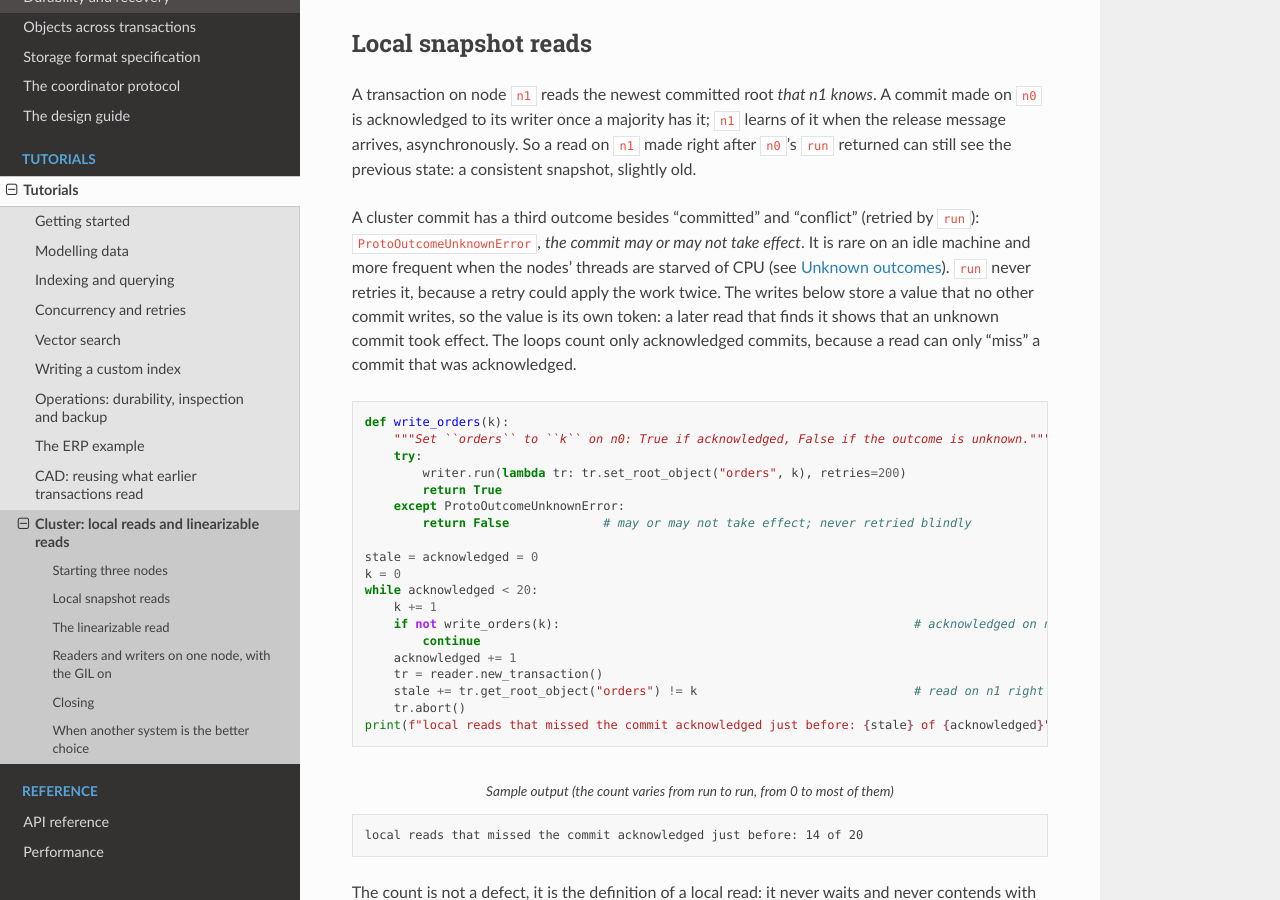
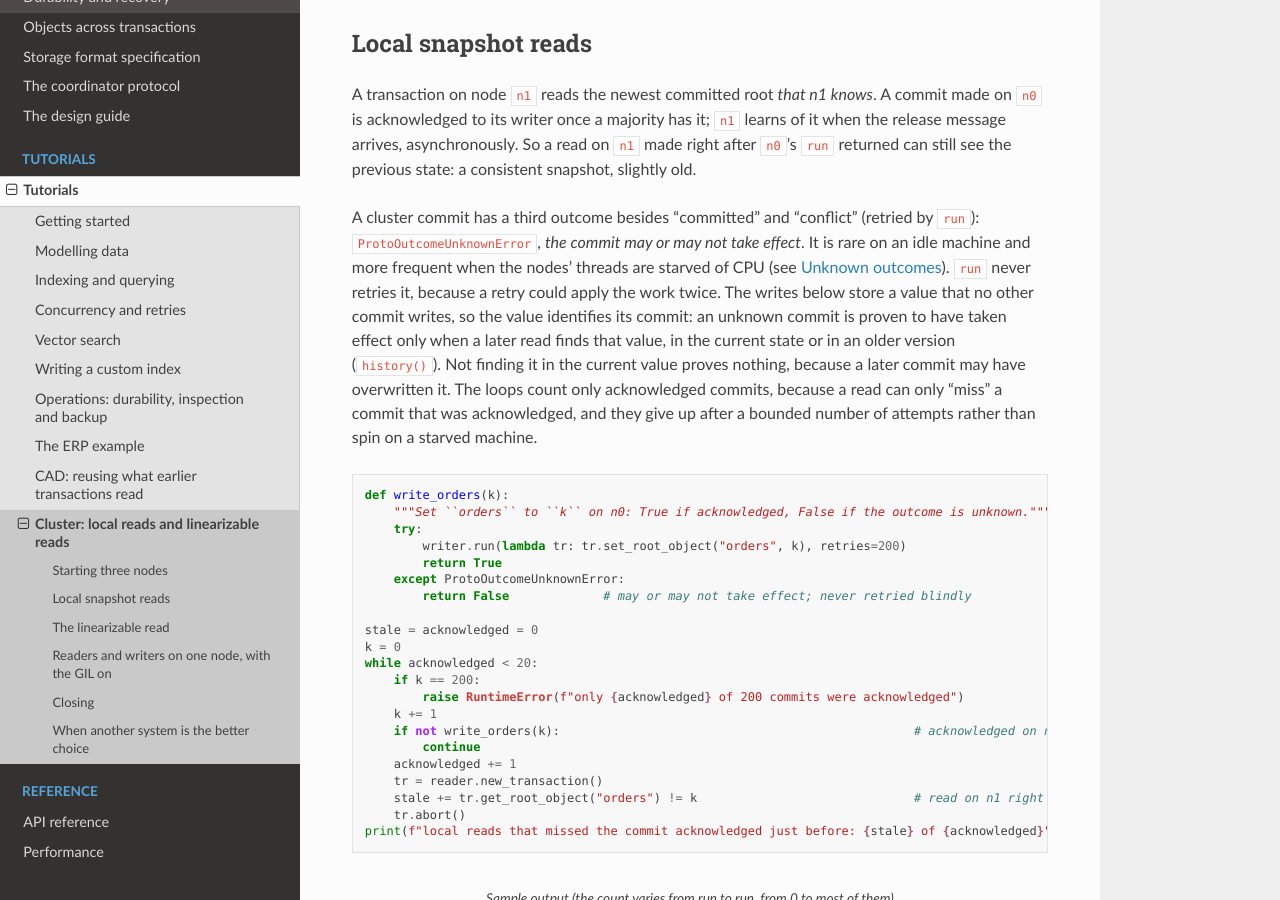
Before and after one commit to gamarino/ProtoDB, a Sphinx documentation site: the page built from docs/source/tutorials/cluster.rst, in a window 1280 px wide and 900 px high, scrolled down 1837 px. Built offline with Sphinx 7.4.7 and the Read the Docs theme 3.1.0, drawn with Linux system fonts in a browser that asks for light colours; some of the changed text lies outside the part shown.

Commit message:
Docs: cluster tutorial says what proves an unknown commit took effect; loops are bounded
Review M6 of b48e4b9: "the value is its own token" overstated what a
read proves. An unknown commit is proven to have taken effect only when
a later read finds its value, in the current state or in history();
not finding it in the current value proves nothing. Both acknowledged-
commit loops now give up after 200 attempts with a RuntimeError naming
how many were acknowledged, instead of spinning (checked by injecting an
unknown outcome on every replicate after the setup); the second loop
writes values the first never wrote.

Co-Authored-By: Claude Opus 5.5 <noreply@anthropic.com>

```diff
--- a/docs/source/tutorials/cluster.rst
+++ b/docs/source/tutorials/cluster.rst
@@ -105,9 +105,11 @@ A cluster commit has a third outcome besides "committed" and "conflict" (retried
 ``ProtoOutcomeUnknownError``, *the commit may or may not take effect*. It is rare on an idle machine and
 more frequent when the nodes' threads are starved of CPU (see :doc:`../design-guide/unknown-outcomes`).
 ``run`` never retries it, because a retry could apply the work twice. The writes below store a value
-that no other commit writes, so the value is its own token: a later read that finds it shows that an
-unknown commit took effect. The loops count only acknowledged commits, because a read can only "miss" a
-commit that was acknowledged.
+that no other commit writes, so the value identifies its commit: an unknown commit is proven to have taken
+effect only when a later read finds that value, in the current state or in an older version
+(``history()``). Not finding it in the current value proves nothing, because a later commit may have
+overwritten it. The loops count only acknowledged commits, because a read can only "miss" a commit that was
+acknowledged, and they give up after a bounded number of attempts rather than spin on a starved machine.
 
 .. code-block:: python
 
@@ -122,6 +124,8 @@ commit that was acknowledged.
    stale = acknowledged = 0
    k = 0
    while acknowledged < 20:
+       if k == 200:
+           raise RuntimeError(f"only {acknowledged} of 200 commits were acknowledged")
        k += 1
        if not write_orders(k):                                                 # acknowledged on n0?
            continue
@@ -181,8 +185,10 @@ start the read after it returns:
                # one took effect after all, the retry only adds one more barrier version.
 
    missed = acknowledged = 0
-   k = 20
+   k = first = 1000                 # values the first loop never wrote
    while acknowledged < 20:
+       if k == first + 200:
+           raise RuntimeError(f"only {acknowledged} of 200 commits were acknowledged")
        k += 1
        if not write_orders(k):
            continue
```
